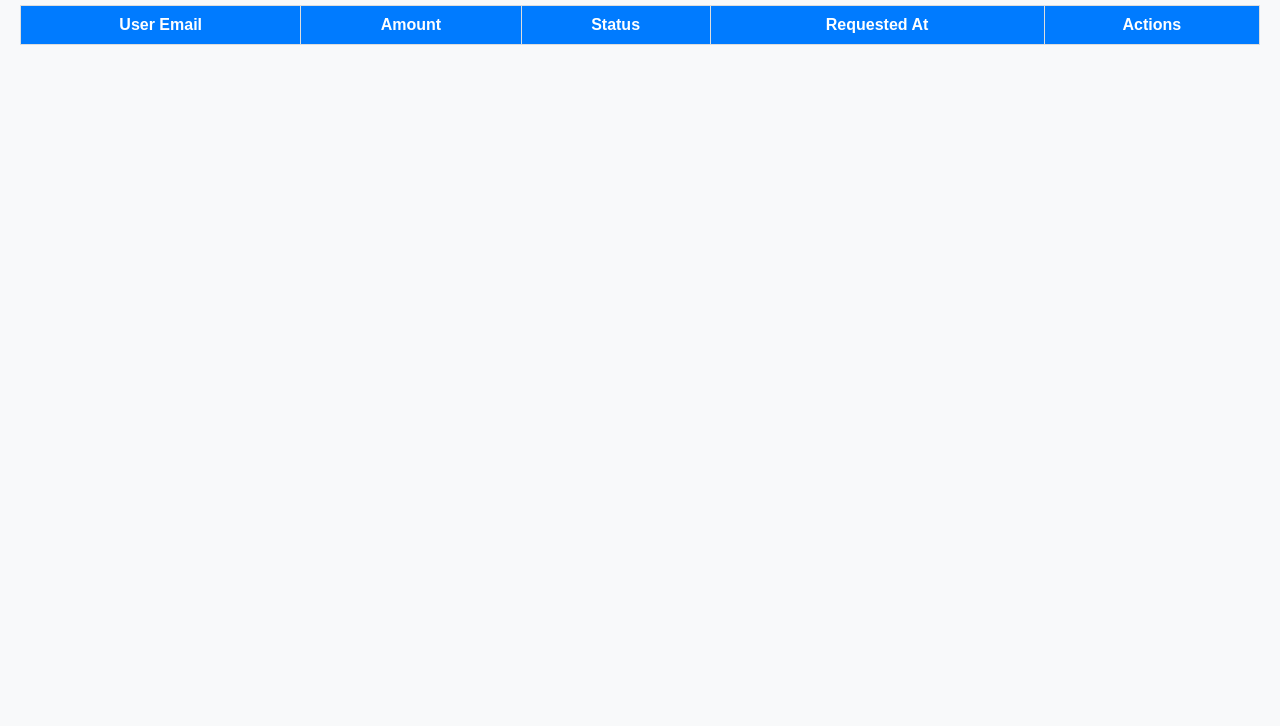
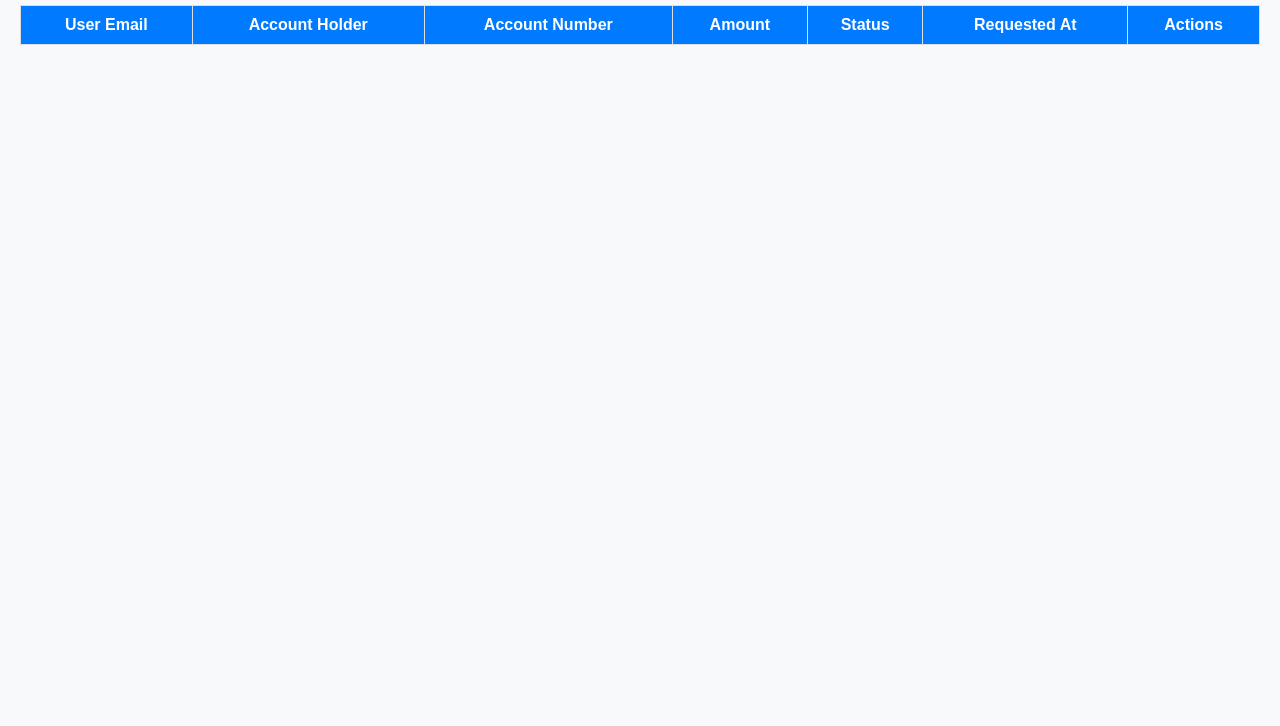
Before and after one commit to PlayCell-Mini/Skull-Spin-Pro, a plain HTML site: page w-admin.html in a window 1280 px wide. Shown: the part 74-800 px from the top of the page. Drawn offline with Linux system fonts and the light colour scheme; no server answers.

Commit message:
Update w-admin.html

```diff
--- a/w-admin.html
+++ b/w-admin.html
@@ -50,6 +50,8 @@
     <thead>
       <tr>
         <th>User Email</th>
+        <th>Account Holder</th>
+        <th>Account Number</th>
         <th>Amount</th>
         <th>Status</th>
         <th>Requested At</th>
```
